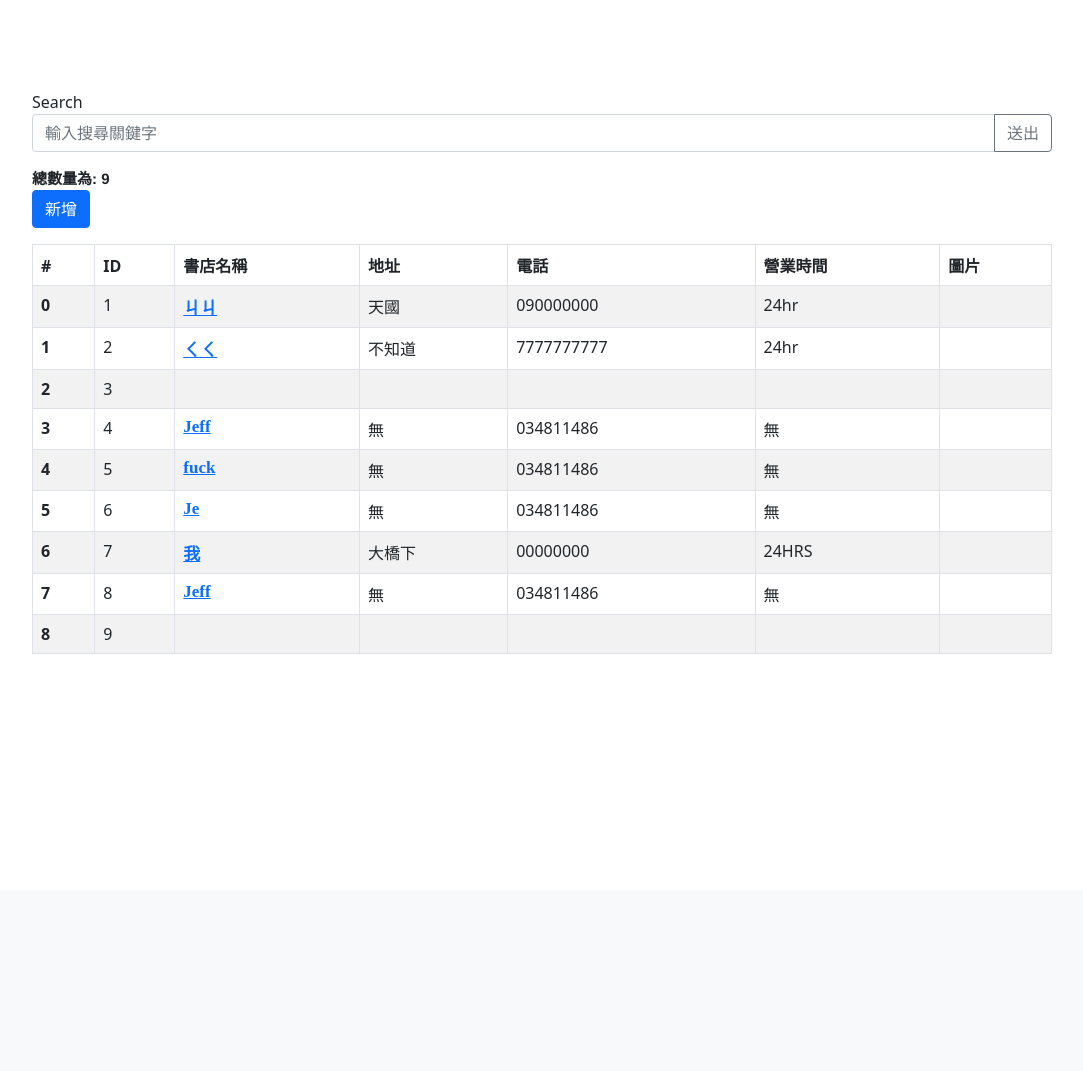
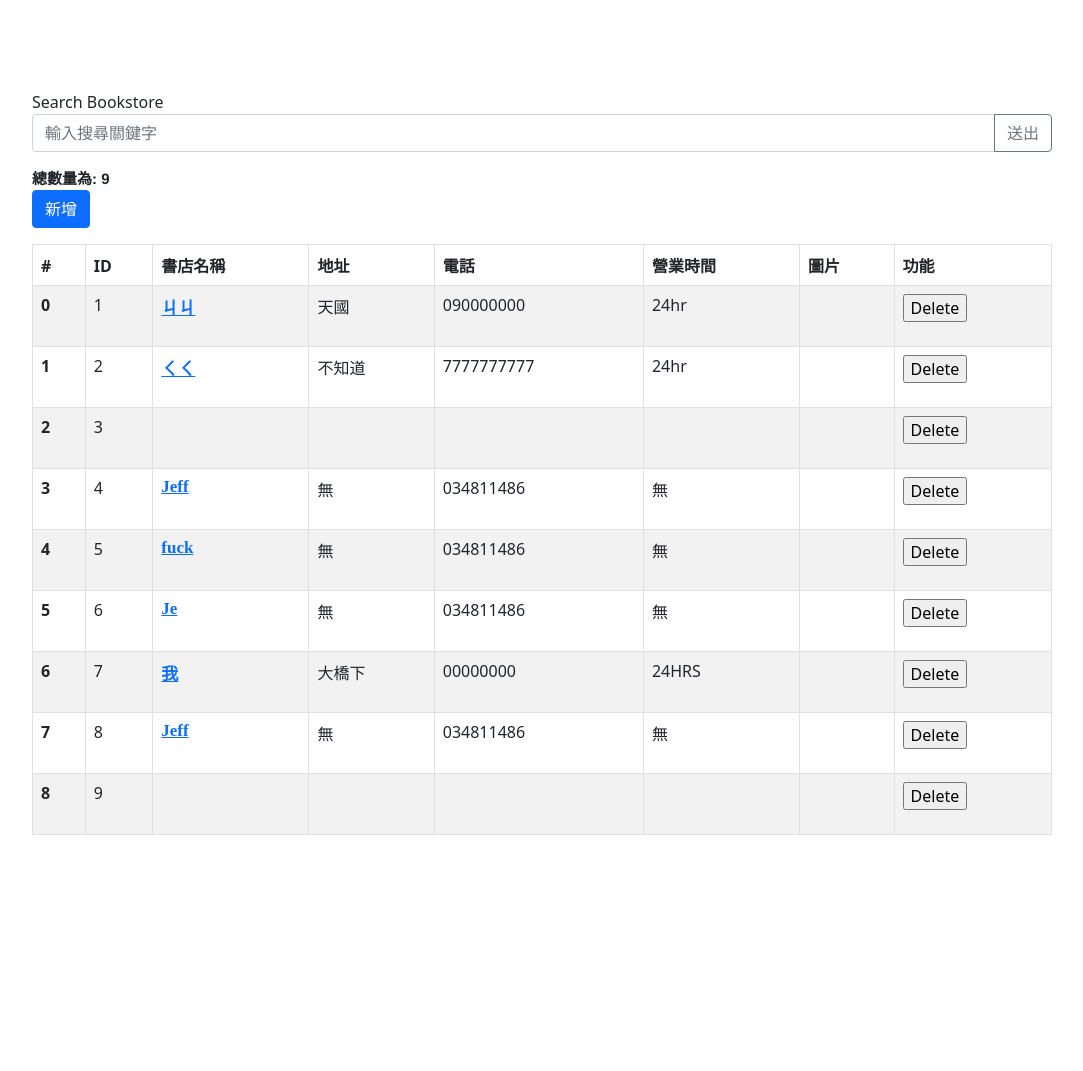
Before and after one commit to NTOUDatabaseClass2020/BookStoreManageSystem, a PHP site: page /content/bookstore.php in a window 1280 px wide. Shown: the part 58-1129 px from the top of the page, without its empty margins (98-1181 px from the left). Before the commit the page ends 712 px from the top, so only its background shows below. Run offline with PHP 8.4, Linux system fonts and the light colour scheme; data comes from the database, SQL or seed files in the repository.

Commit message:
Add files via upload

```diff
--- a/frontend/content/bookstore.php
+++ b/frontend/content/bookstore.php
@@ -2,7 +2,6 @@
 	include("../function/condb.php");
 ?>
 <html>
-
 <head>
   <meta http-equiv="Content-Type" content="text/html; charset=UTF-8" />
   <title>bookstore.php</title>
@@ -10,17 +9,16 @@ include("../function/condb.php");
 	body {
 		margin: 0px;
 	}
-
 	a {
 		text-decoration: none;
 		color: white;
-			font-family: 微軟正黑體, 新細明體, 標楷體;
+		font-family: 微軟正黑體,新細明體,標楷體;
 		font-weight: bold;
 		font-size: 17px;
 	}
 
 	.menu {
-			position: fixed;
+		position:fixed;
 		width: 100%;
 		height: 40px;
 		background-color: dimgrey;
@@ -32,23 +30,20 @@ include("../function/condb.php");
 		width: 100%;
 		height: inherit;
 		overflow: hidden;
-			font-family: 微軟正黑體, 新細明體, 標楷體;
+		font-family: 微軟正黑體,新細明體,標楷體;
 		font-weight: bold;
 		font-size: 17px;
 		color: white;
 		border-spacing: 0px;
 	}
-
 	.menu_css tr {
 		display: block;
 	}
-
 	.menu_css td {
 		height: 40px;
 		padding: 0px 15px 0px 15px;
 		white-space: nowrap;
 	}
-
 	.menu_css td:hover {
 		background-color: black;
 	}
@@ -60,18 +55,16 @@ include("../function/condb.php");
 		top: 40px;
 	}
 
-
 		.inner_content {
 			padding: 50px 130px 220px 130px;
 		}
-
-		#title {
-			margin-left: 40px;
+	#title{
+		margin-left : 40px;
     }
 
-		.bimg {
-			max-width: 100px;
-			max-height: 100px;
+    .bimg{
+        max-width:100px;
+        max-height:100px;
     }
 
 	li img {
@@ -79,6 +72,8 @@ include("../function/condb.php");
 		height: 100%;
 	}
   </style>
+
+
   <script src="https://cdn.jsdelivr.net/npm/bootstrap@5.0.0-beta1/dist/js/bootstrap.bundle.min.js" integrity="sha384-ygbV9kiqUc6oa4msXn9868pTtWMgiQaeYH7/t7LECLbyPA2x65Kgf80OJFdroafW" crossorigin="anonymous"></script>
   <link href="https://cdn.jsdelivr.net/npm/bootstrap@5.0.0-beta1/dist/css/bootstrap.min.css" rel="stylesheet" integrity="sha384-giJF6kkoqNQ00vy+HMDP7azOuL0xtbfIcaT9wjKHr8RbDVddVHyTfAAsrekwKmP1" crossorigin="anonymous">
   <script src="js/jquery.min.js"></script>
@@ -93,7 +88,6 @@ include("../function/condb.php");
 		});
 	</script>
 </head>
-
 <body>
 
 <nav class="navbar navbar-expand-lg navbar-light bg-light">
@@ -111,7 +105,7 @@ include("../function/condb.php");
 <div class="content">
 	<div class="inner_content">
 			<tr>
-				<td>Search</td>
+				<td>Search Bookstore</td>
 				<form method="post" action="bookstore.php">
 				<div class="input-group mb-3">
 					<input type="text" id="keyword" class="form-control" name="keyword" value="" placeholder="輸入搜尋關鍵字">
@@ -119,7 +113,7 @@ include("../function/condb.php");
 				</div>
 				</form>
 			</tr>
-			<form action="bookstore_add.php" method="get">
+        <form action = "bookstore_add.php" method = "get">
 		<div style="text-align: left;font-family: &quot;Helvetica Neue&quot;,Helvetica,Arial,sans-serif;font-size: 15px;font-weight: bold;">
 			總數量為:
 			<?php
@@ -127,13 +121,13 @@ include("../function/condb.php");
 				$stmt =  $db->prepare($sql);
 				$error = $stmt->execute();
 
-					if ($rowcount = $stmt->fetchColumn())
+				if($rowcount = $stmt->fetchColumn())
 					echo $rowcount;
 			?>
 		</div>
 		<table class="table table-bordered table-striped">
 		<input type="submit" value="新增" class="btn btn-primary mb-3">
-
+		</form>
 		  <thead>
 			<tr>
 			  <th>#</th>
@@ -143,6 +137,7 @@ include("../function/condb.php");
 			  <th>電話</th>
 			  <th>營業時間</th>
 			  <th>圖片</th>
+			  <th>功能</th>
 			</tr>
 		  </thead>
 		  <tbody>
@@ -171,22 +166,28 @@ include("../function/condb.php");
 			<?php
 				}
 			}
-						} else {
+				}else{
 					$sql = "SELECT t.id,t.name TName,t.address,t.phone,t.business_hour,t.img_url FROM `bookstores` t";
-							if ($stmt = $db->prepare($sql)) {
+					if($stmt = $db->prepare($sql)){
 						$stmt->execute();
+						for($rows = $stmt->fetchAll(), $count = 0; $count < count($rows); $count++){
+			?>
+					<tr>
+					  	<th scope="row"><?php echo $count;?></th>
+                      	<td><?php echo $rows[$count]['id'];?></td>
+		      			<td><a href="../content/book.php?bookstore_id=<?php echo $rows[$count]['id']; ?>"><?php echo $rows[$count]['TName']; ?></a></td>
+					  	<td><?php echo $rows[$count]['address'];?></td>
+					  	<td><?php echo $rows[$count]['phone'];?></td>
+					  	<td><?php echo $rows[$count]['business_hour'];?></td>
+                      	<td><img class="bimg" src="<?php echo $rows[$count]['img_url'];?>"></img></td>
+					  	<td class="delete">
+					  	<form action='bookstore_del.php' method="post">
+						  	<input type="hidden" name="id_to_delete" value="<?php echo $rows[$count]['id']; ?>">
+						  	<input type="submit" name="delete" value="Delete">
+					  	</form>
+					  </td>
 
 
-								for ($rows = $stmt->fetchAll(), $count = 0; $count < count($rows); $count++) {
-						?>
-									<tr>
-										<th scope="row"><?php echo $count; ?></th>
-										<td><?php echo $rows[$count]['id']; ?></td>
-										<td><a href="../content/book.php?bookstore_id=<?php echo $rows[$count]['id']; ?>"><?php echo $rows[$count]['TName']; ?></a></td>
-										<td><?php echo $rows[$count]['address']; ?></td>
-										<td><?php echo $rows[$count]['phone']; ?></td>
-										<td><?php echo $rows[$count]['business_hour']; ?></td>
-										<td><img class="bimg" src="<?php echo $rows[$count]['img_url']; ?>"></img></td>
 					</tr>
 			<?php
 						}
@@ -195,10 +196,8 @@ include("../function/condb.php");
 			?>
 		  </tbody>
         </table>
-			</form>
 	</div>
 </div>
 </div>
 </body>
-
 </html>
```
Also changed, not shown: frontend/content/bookstore_del.php (added, +18 -0 lines). Lines whose indentation alone changed are shown as unchanged.
